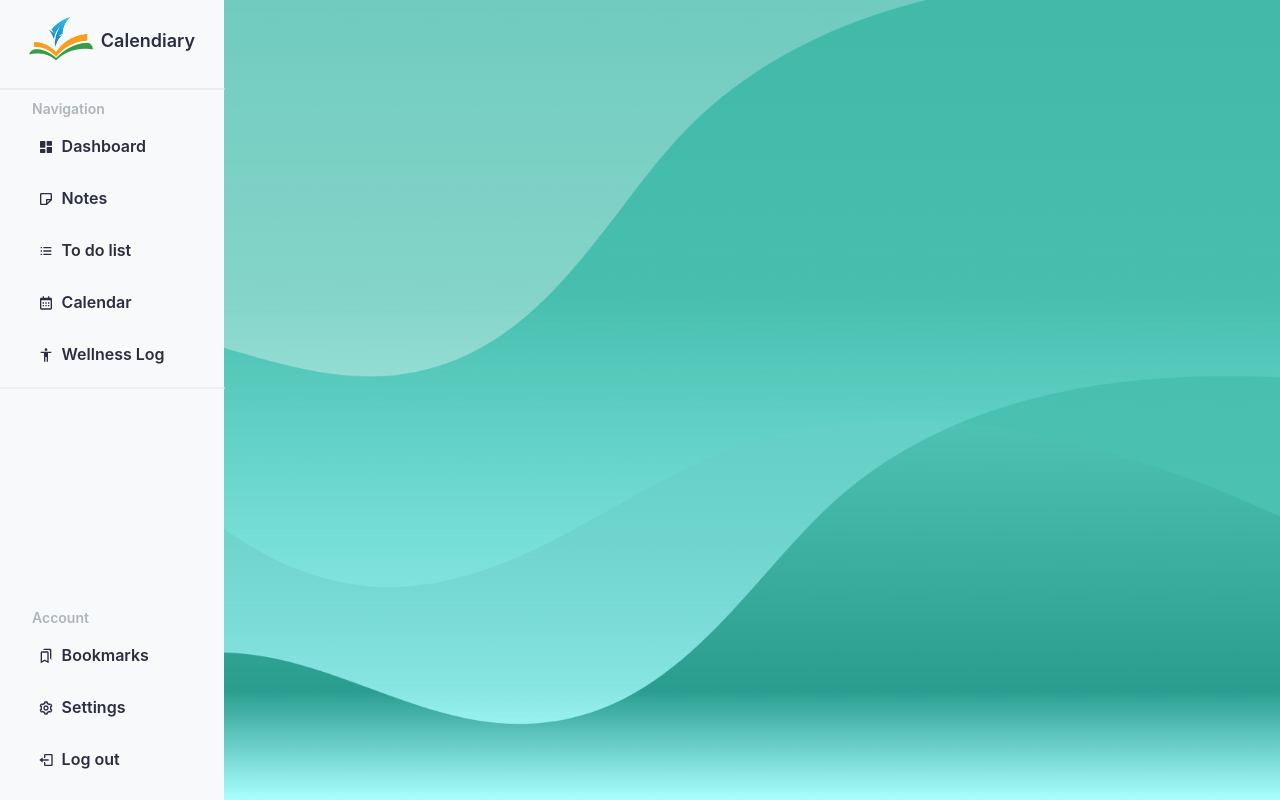
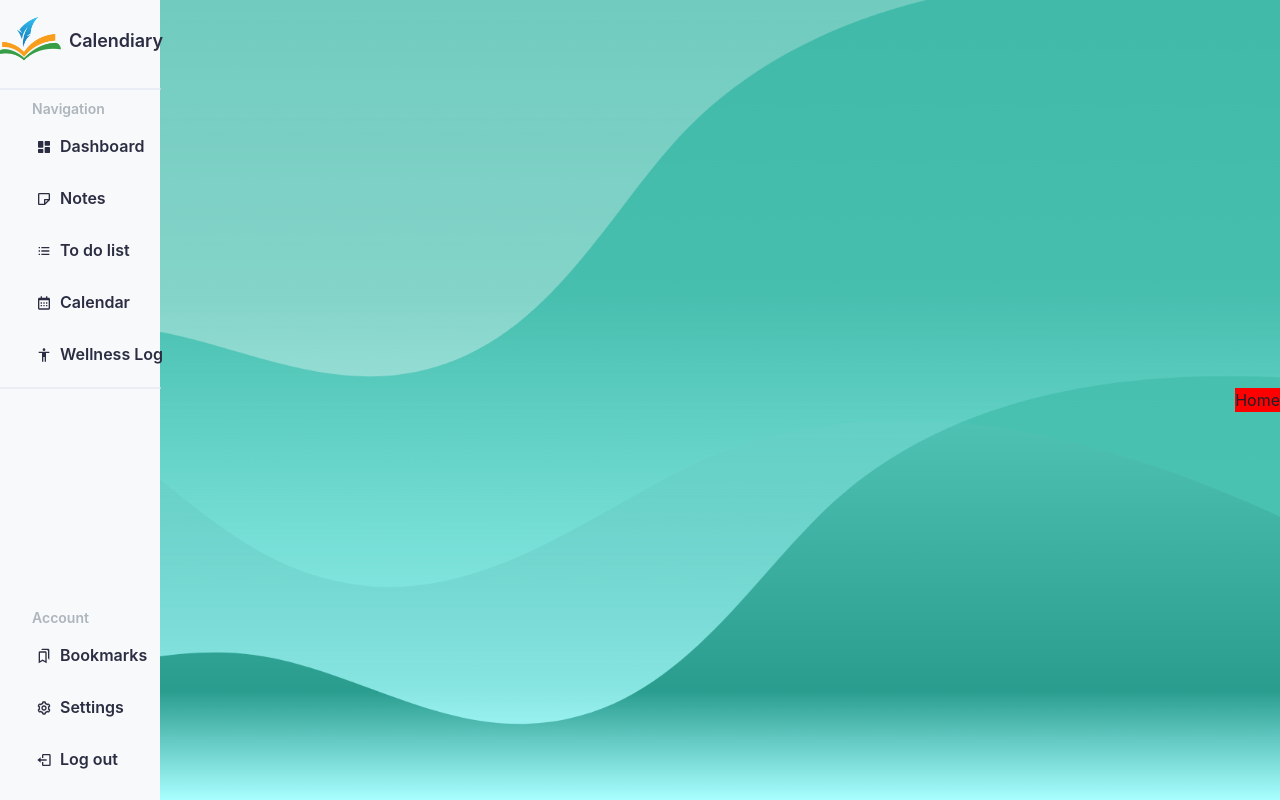
Before and after one commit to M4TI-H/Calendiary-App, a React (Vite) app in the folder frontend/: page / in a window 1280 px wide. Built offline with nearby package versions, Linux system fonts and the light colour scheme; sample sign-in values are in the browser's storage.

Commit message:
separated sidebar content into components

```diff
--- a/frontend/src/pages/MainLayout.jsx
+++ b/frontend/src/pages/MainLayout.jsx
@@ -1,6 +1,6 @@
 import { useState, useEffect } from 'react';
 import { Outlet, useNavigate } from 'react-router-dom';
-import { Flex } from '@chakra-ui/react';
+import { Flex, HStack } from '@chakra-ui/react';
 import Sidebar from './main/components/Sidebar';
 
 export default function MainLayout() {
@@ -17,12 +17,13 @@ export default function MainLayout() {
     }, []);
 
   return (
-    <Flex w="100vw" h="100vh" bg="#2a9d8f" overflowX="hidden"
+    <HStack w="100vw" h="100vh" bg="#2a9d8f" overflowX="hidden" justify="space-between"
     bgImage={{ base: "none", md: "url('background.png')" }}  bgRepeat="no-repeat" bgSize="cover" bgPosition="center" bgAttachment="fixed">
       <Sidebar />
-      <main>
-        <Outlet />
-      </main>
-    </Flex>
+      <Flex bg="green">
+
+      </Flex>
+      <Outlet />
+    </HStack>
   );
 }
--- a/frontend/src/pages/main/Dashboard.jsx
+++ b/frontend/src/pages/main/Dashboard.jsx
@@ -2,7 +2,7 @@ import { Flex } from "@chakra-ui/react";
 
 export default function Dashboard () {
   return (
-    <Flex>
+    <Flex bg="red">
       Home
     </Flex>
   )
--- /dev/null
+++ b/frontend/src/pages/main/components/LogoutBtn.jsx
@@ -0,0 +1,19 @@
+import { Link, useNavigate } from 'react-router-dom';
+import { Button } from '@chakra-ui/react';
+
+export default function LogoutBtn({ icon }) {
+  const navigate = useNavigate();
+
+  function handleUserLogout() {
+    localStorage.removeItem("accessToken");
+    navigate("/login");
+  }
+
+  return(
+    <Button onClick={handleUserLogout} as={Link} to="/login"
+      w="95%" h="3rem" pl="2rem" justifyContent="flex-start"
+      leftIcon={icon} borderRadius="10px"  color="#2b2d42"
+      bg="none" _hover={{bg: "rgba(193, 18, 31, 0.5)", color: "#780000"}}
+    >Log out</Button>
+  );
+}
--- a/frontend/src/pages/main/components/Sidebar.jsx
+++ b/frontend/src/pages/main/components/Sidebar.jsx
@@ -1,17 +1,13 @@
 import { Link, useNavigate } from 'react-router-dom';
 import { Flex, Button, VStack, HStack, Text, Divider, Image } from '@chakra-ui/react';
 import { BiSolidDashboard, BiListUl, BiNote, BiCalendar, BiBody, BiLogOut, BiCog, BiBookmarks } from "react-icons/bi";
+import SidebarBtn from './SidebarBtn';
+import LogoutBtn from './LogoutBtn.jsx';
 
 export default function Sidebar() {
-  const navigate = useNavigate();
-
-  function handleUserLogout() {
-    localStorage.removeItem("accessToken");
-    navigate("/login");
-  }
 
   return(
-    <VStack maxW="14rem" minW="10rem" w="100%" h="100vh" position="fixed" bg="#F8F9FA">
+    <VStack maxW="12vw" minW="10rem" w="100%" h="100vh" position="fixed" bg="#F8F9FA">
       <HStack w="100%" h="10vh" justifyContent="center">
         <Image src="logo.png" maxH="8vh"/>
         <Text fontSize="lg" fontWeight="semibold" color="#2b2d42">Calendiary</Text>
@@ -22,21 +18,12 @@ export default function Sidebar() {
       <VStack w="100%" spacing={1} alignItems="center">
         <Text fontSize="sm" fontWeight="semibold" color="#ADB5BD"
           left="0" alignSelf="flex-start" ml="2rem">Navigation</Text>
-        <Button as={Link} to="/" w="95%" h="3rem" pl="2rem" justifyContent="flex-start" color="#2b2d42"
-          leftIcon={<BiSolidDashboard />} borderRadius="10px" bg="none" _hover={{bg: "rgba(131, 197, 190, 0.5)", color: "#006d77"}}>
-        Dashboard</Button>
-        <Button as={Link} to="/notes" w="95%" h="3rem" pl="2rem" justifyContent="flex-start" color="#2b2d42"
-          leftIcon={<BiNote />} borderRadius="10px" bg="none" _hover={{bg: "rgba(131, 197, 190, 0.5)", color: "#006d77"}}>
-        Notes</Button>
-        <Button as={Link} to="/todo" w="95%" h="3rem" pl="2rem" justifyContent="flex-start" color="#2b2d42"
-          leftIcon={<BiListUl />} borderRadius="10px" bg="none" _hover={{bg: "rgba(131, 197, 190, 0.5)", color: "#006d77"}}>
-        To do list</Button>
-        <Button as={Link} to="/calendar" w="95%" h="3rem" pl="2rem" justifyContent="flex-start" color="#2b2d42"
-          leftIcon={<BiCalendar />} borderRadius="10px" bg="none" _hover={{bg: "rgba(131, 197, 190, 0.5)", color: "#006d77"}}>
-        Calendar</Button>
-        <Button as={Link} to="/wellness" w="95%" h="3rem" pl="2rem" justifyContent="flex-start" color="#2b2d42"
-          leftIcon={<BiBody />} borderRadius="10px" bg="none" _hover={{bg: "rgba(131, 197, 190, 0.5)", color: "#006d77"}}>
-        Wellness Log</Button>
+
+        <SidebarBtn content={"Dashboard"} icon={<BiSolidDashboard />} link={"/"}/>
+        <SidebarBtn content={"Notes"} icon={<BiNote />} link={"/notes"}/>
+        <SidebarBtn content={"To do list"} icon={<BiListUl />} link={"/todo"}/>
+        <SidebarBtn content={"Calendar"} icon={<BiCalendar />} link={"/calendar"}/>
+        <SidebarBtn content={"Wellness Log"} icon={<BiBody />} link={"/wellness"}/>
       </VStack>
 
       <Divider w="100%" color="#ADB5BD" borderWidth="1px" />
@@ -44,15 +31,10 @@ export default function Sidebar() {
       <VStack w="100%" spacing={1} alignItems="center" mt="auto" mb="1rem">
         <Text fontSize="sm" fontWeight="semibold" color="#ADB5BD"
         left="0" alignSelf="flex-start" ml="2rem">Account</Text>
-        <Button as={Link} to="/" w="95%" h="3rem" pl="2rem" justifyContent="flex-start" color="#2b2d42"
-          leftIcon={<BiBookmarks />} borderRadius="10px" bg="none" _hover={{bg: "rgba(131, 197, 190, 0.5)", color: "#006d77"}}>
-        Bookmarks</Button>
-        <Button as={Link} to="/" w="95%" h="3rem" pl="2rem" justifyContent="flex-start" color="#2b2d42"
-          leftIcon={<BiCog />} borderRadius="10px" bg="none" _hover={{bg: "rgba(131, 197, 190, 0.5)", color: "#006d77"}}>
-        Settings</Button>
-        <Button onClick={handleUserLogout} w="95%" h="3rem" pl="2rem" justifyContent="flex-start" color="#2b2d42"
-          leftIcon={<BiLogOut />} borderRadius="10px" bg="none" _hover={{bg: "rgba(193, 18, 31, 0.5)", color: "#780000"}}>
-        Log out</Button>
+
+        <SidebarBtn content={"Bookmarks"} icon={<BiBookmarks />} link={"/"}/>
+        <SidebarBtn content={"Settings"} icon={<BiCog />} link={"/"}/>
+        <LogoutBtn icon={<BiLogOut />}/>
 
       </VStack>
     </VStack>
--- /dev/null
+++ b/frontend/src/pages/main/components/SidebarBtn.jsx
@@ -0,0 +1,13 @@
+import { Link } from 'react-router-dom';
+import { Button } from '@chakra-ui/react';
+
+export default function SidebarBtn({content, icon, link}) {
+
+  return(
+    <Button as={Link} to={link}
+      w="95%" h="3rem" pl="2rem" justifyContent="flex-start"
+      leftIcon={icon} borderRadius="10px" color="#2b2d42"
+      bg="none" _hover={{bg: "rgba(131, 197, 190, 0.5)", color: "#006d77"}}
+    >{content}</Button>
+  );
+}
```
